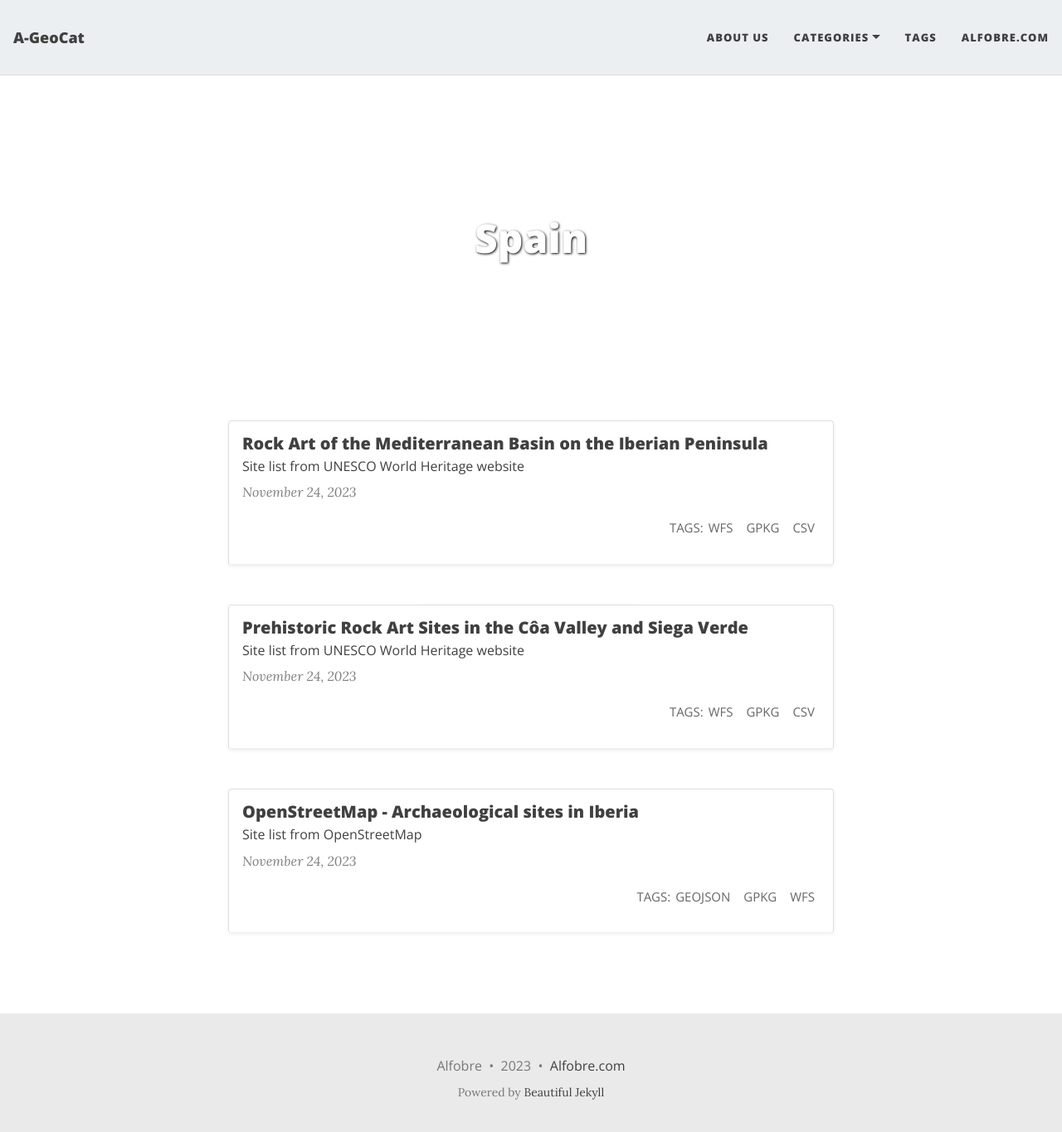
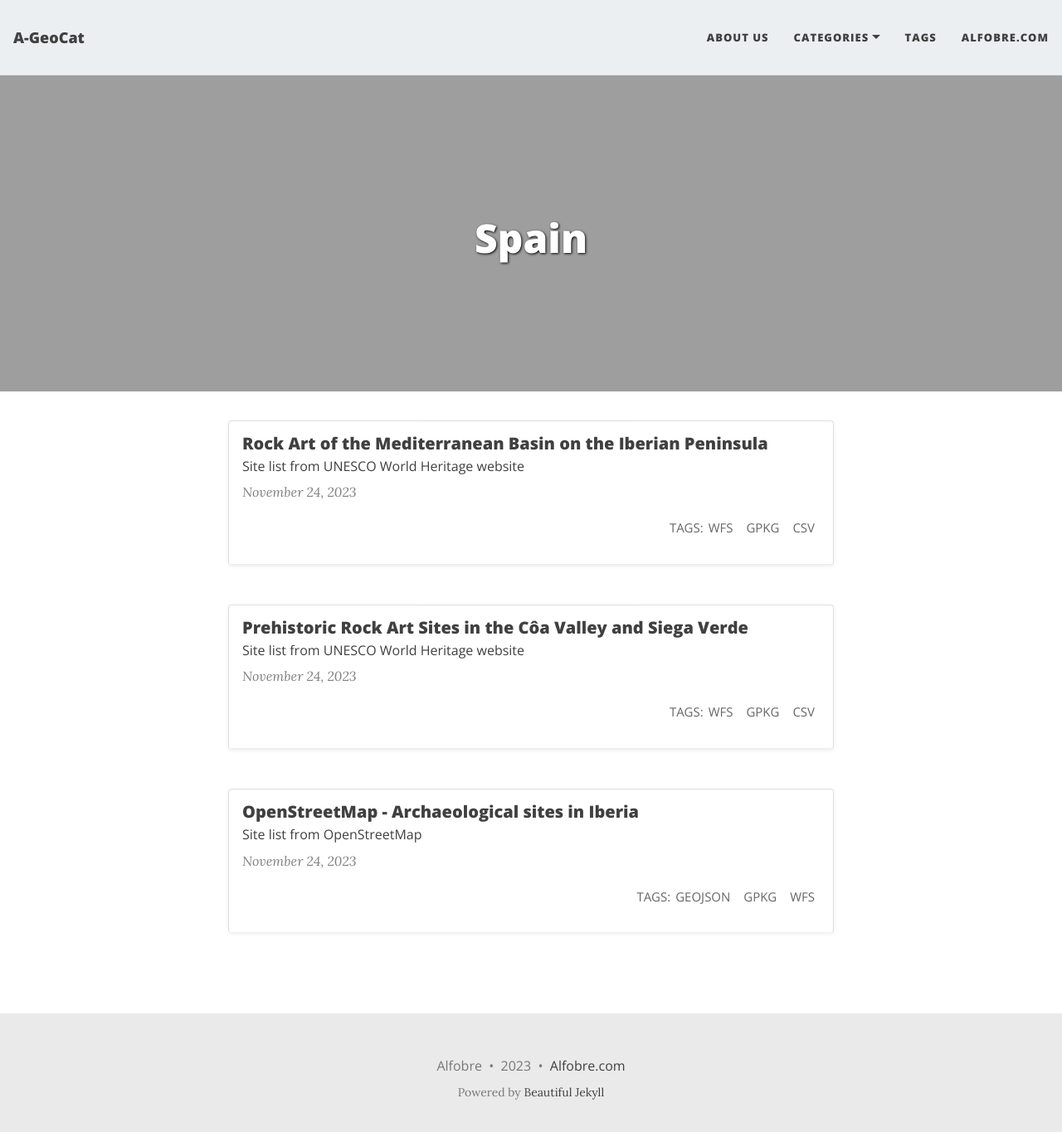
Before and after one commit to projetoalfobre/a-geocat, a Jekyll site: the page built from Spain.md, in a window 1280 px wide and 1378 px high. Shown: the top 1365 px of the window at 83% size. Built offline with Jekyll 4.4.1, drawn with Linux system fonts in a browser that asks for light colours; nearby versions of some CDN libraries.

Commit message:
Update Spain.md

```diff
--- a/Spain.md
+++ b/Spain.md
@@ -2,7 +2,7 @@
 layout: page
 permalink: /spain/
 title: Spain
-cover-img: /assets/img/Cantino_planisphere_(1502)~3.jpg
+cover-img: /assets/img/spain.jpg
 ---
 
 
```
